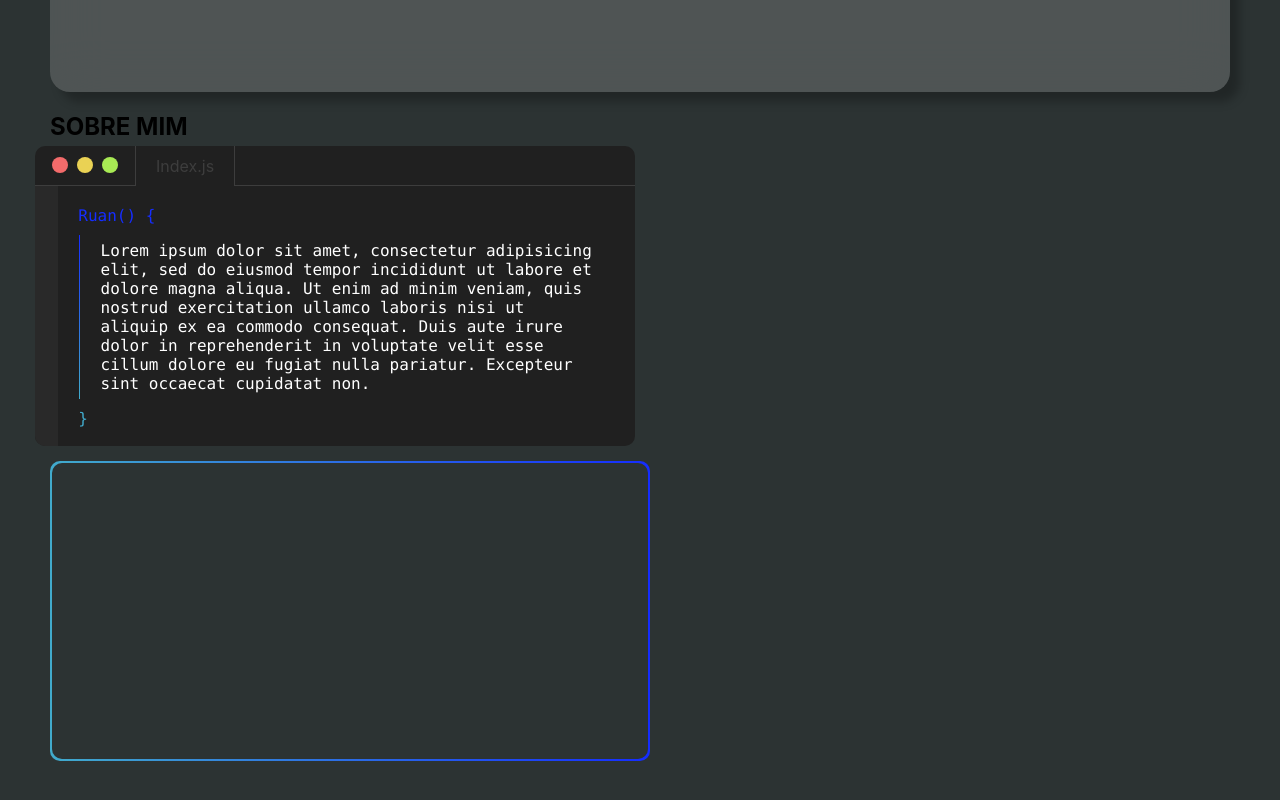
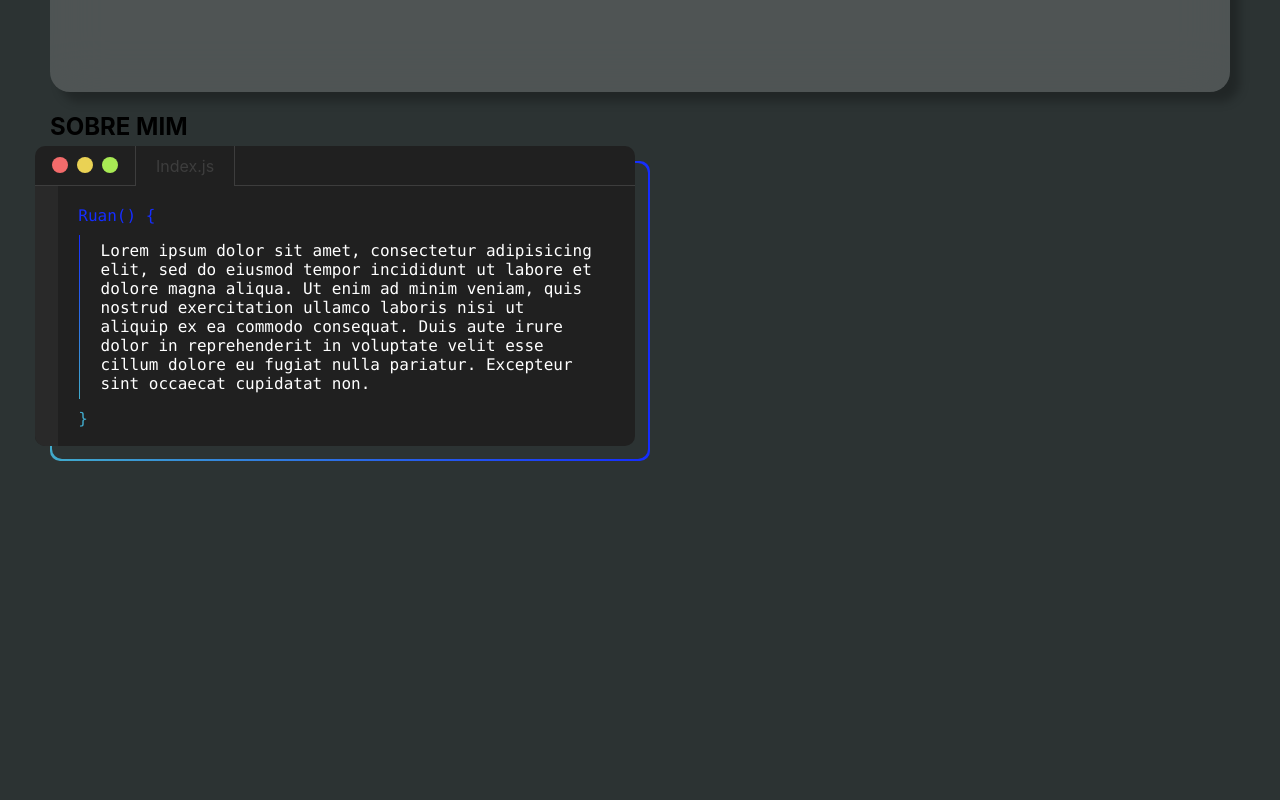
Before and after one commit to Ruan-Azeredo/portifolio, a React (Create React App) app: page / in a window 1280 px wide. Shown: the part 638-1438 px from the top of the page. Built offline with nearby package versions, Linux system fonts and the light colour scheme; a web font is replaced by a local one.

Commit message:
:construction: build: adiciona curriculo box

```diff
--- a/src/VsScreenComponent.jsx
+++ b/src/VsScreenComponent.jsx
@@ -1,6 +1,7 @@
 export default function VsScreenComponent() {
     return (
         <div>
+            <div className="border-gradient"><div className="inside-gradient">
                 <div className="background-black">
                     <div className="navbar-screen">
                         <div className="options-screen">
@@ -23,7 +24,7 @@ export default function VsScreenComponent() {
                         </div>
                     </div>
                 </div>
-            <div className="border-gradient"> <div className="inside-gradient"></div></div>
+            </div></div>
         </div>
     )
 }
```
Lines whose indentation alone changed are shown as unchanged.
